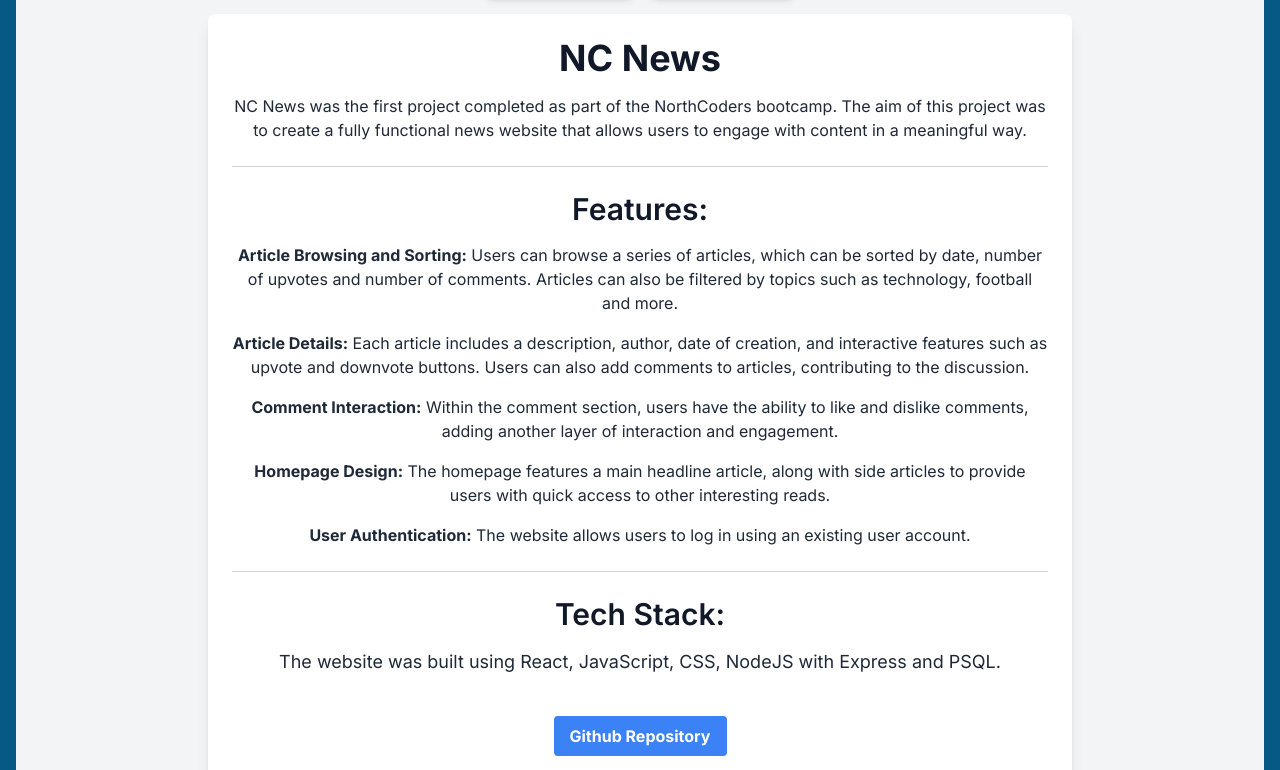
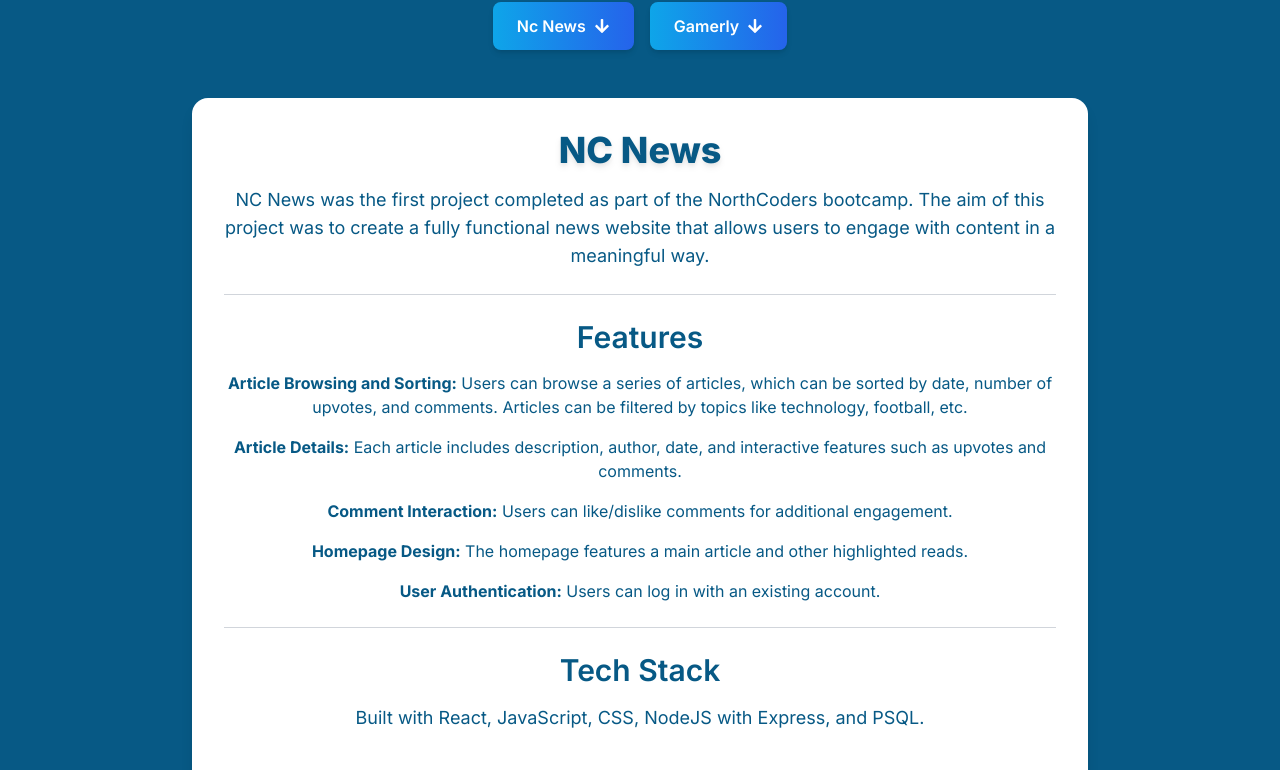
Before and after one commit to ChannersSoh/portfolio-website, a Next.js app: page /projects/nc-news in a window 1280 px wide. Shown: the part 250-1020 px from the top of the page. Built offline with nearby package versions, Linux system fonts and the light colour scheme.

Commit message:
finished base css could improve in the future

```diff
--- a/src/app/projects/gamerly/page.tsx
+++ b/src/app/projects/gamerly/page.tsx
@@ -1,50 +1,61 @@
 import React from 'react';
 
-const Gamerly: React.FC = () => {
+const Gamerly = () => {
   return (
-    <div className="max-w-4xl mx-auto p-6 bg-white shadow-lg rounded-lg text-center">
-      <h1 className="text-4xl font-bold text-gray-900 mb-4">Gamerly</h1>
-      <p className="text-gray-800 mb-6">
+    <div className="max-w-4xl mx-auto p-8 bg-white text-sky-800 shadow-lg rounded-2xl text-center mt-12">
+      {/* Title */}
+      <h1 className="text-4xl font-extrabold mb-4 drop-shadow-md">
+        Gamerly
+      </h1>
+
+      {/* Description */}
+      <p className="text-lg mb-6">
         Gamerly is a dynamic social media platform tailored for gamers. The application allows users to register for an account, log in, and interact with a range of gaming-related features. Upon logging in, users are presented with a selection of popular games drawn from a comprehensive database. They can select 1-3 games of interest and are subsequently directed to a personalized homepage.
       </p>
 
+      {/* Features Section */}
       <section className="border-t border-gray-300 pt-6 mt-6">
-        <h2 className="text-3xl font-semibold text-gray-900 mb-4">Features</h2>
-        <ul className="space-y-4 text-gray-800">
-          <li><strong>Game Selection and Recommendations:</strong> After selecting their preferred games, users are shown recommendations for similar games, along with current popular titles and games sorted by genre.</li>
-          <li><strong>Game Details:</strong> Each game has a dedicated page that includes a detailed description, release date, available platforms, tags, genres, and a rating feature.</li>
-          <li><strong>Search Functionality:</strong> Users can search for specific games using a robust search feature.</li>
-          <li><strong>Navigation:</strong> Users can easily navigate between the homepage, a friends tab, and their profile tab.</li>
-          <li><strong>Friends Tab:</strong> Users can manage their friend list, including adding and removing friends. They can also engage in real-time chat with friends and view their personal 'Wishlist' and 'My Games' libraries.</li>
-          <li><strong>Game Libraries:</strong> Users can add or remove games from their 'Wishlist' and 'My Games' libraries by interacting with game cards.</li>
+        <h2 className="text-3xl font-semibold mb-4">Features</h2>
+        <ul className="space-y-4">
+          <li><strong>Game Selection and Recommendations:</strong> Users see recommendations for similar games, popular titles, and games sorted by genre based on their preferences.</li>
+          <li><strong>Game Details:</strong> Each game has a dedicated page with a detailed description, release date, platforms, tags, genres, and a rating feature.</li>
+          <li><strong>Search Functionality:</strong> A robust search feature for users to find specific games.</li>
+          <li><strong>Navigation:</strong> Users can navigate between the homepage, friends tab, and profile tab seamlessly.</li>
+          <li><strong>Friends Tab:</strong> Users can manage friends, engage in real-time chat, and view personal 'Wishlist' and 'My Games' libraries.</li>
+          <li><strong>Game Libraries:</strong> Games can be added to or removed from 'Wishlist' and 'My Games' libraries through interactive game cards.</li>
         </ul>
       </section>
 
+      {/* Tech Stack Section */}
       <section className="border-t border-gray-300 pt-6 mt-6">
-        <h2 className="text-3xl font-semibold text-gray-900 mb-4">Tech Stack</h2>
-        <p className="text-gray-800">
-          The website was built using React Native, JavaScript, TypeScript, NodeJS with Express, Python, Python Flask, and Firebase.
+        <h2 className="text-3xl font-semibold mb-4">Tech Stack</h2>
+        <p className="text-lg mb-6">
+          Built with React Native, JavaScript, TypeScript, NodeJS with Express, Python Flask, and Firebase.
         </p>
       </section>
 
+      {/* Challenges Section */}
       <section className="border-t border-gray-300 pt-6 mt-6">
-        <h2 className="text-3xl font-semibold text-gray-900 mb-4">Challenges Faced</h2>
-        <ul className="space-y-4 text-gray-800">
-          <li><strong>Data Storage and Sorting:</strong> Integrating Firebase to efficiently store and sort data from an external API presented some challenges. Ensuring data consistency and optimizing query performance were key hurdles.</li>
-          <li><strong>Real-Time Chat Implementation:</strong> Developing a real-time chat feature using Firebase required handling complex synchronization and ensuring that messages were delivered instantly and accurately.</li>
-          <li><strong>Recommendation System:</strong> Implementing a recommendation engine with Python Flask required developing an effective algorithm to analyze user preferences and provide relevant game suggestions. This involved integrating machine learning techniques and ensuring the recommendations were accurate and timely.</li>
+        <h2 className="text-3xl font-semibold mb-4">Challenges Faced</h2>
+        <ul className="space-y-4">
+          <li><strong>Data Storage and Sorting:</strong> Integrating Firebase for efficient data storage and sorting presented challenges in data consistency and performance.</li>
+          <li><strong>Real-Time Chat Implementation:</strong> Ensuring reliable and instant message delivery for real-time chat using Firebase.</li>
+          <li><strong>Recommendation System:</strong> Developing a recommendation engine with Python Flask involved machine learning techniques to ensure accurate, timely suggestions.</li>
         </ul>
       </section>
 
+      {/* GitHub Link */}
       <a
-  href="https://github.com/ChannersSoh/nc-news"
-  className="inline-block bg-blue-500 text-white font-bold py-2 px-4 mt-4 rounded hover:bg-blue-700 mt-2 transition duration-200"
-  target="_blank"
-  rel="noopener noreferrer"
->
-  Github Repository
-</a>
-      <div className="mt-8 text-center">
+        href="https://github.com/ChannersSoh/gamerly"
+        className="inline-block bg-blue-500 text-white font-bold py-2 px-4 mt-4 rounded-full hover:bg-blue-700 transition duration-300"
+        target="_blank"
+        rel="noopener noreferrer"
+      >
+        View on GitHub
+      </a>
+
+      {/* Video Demo */}
+      <div className="mt-8">
         <video className="mx-auto rounded-lg shadow-lg" controls width="600">
           <source src="/ui/pictures/gamerly.mp4" type="video/mp4" />
           Your browser does not support the video tag.
--- a/src/app/projects/layout.tsx
+++ b/src/app/projects/layout.tsx
@@ -1,28 +1,29 @@
-import type { Metadata } from "next";
 import { Inter } from "next/font/google";
 import "../globals.css";
 import ProjectButton from "@/app/ui/components/project-buttons";
 
 const inter = Inter({ subsets: ["latin"] });
 
-export const metadata: Metadata = {
-  title: "Projects - My Portfolio",
-  description: "Explore various projects on my portfolio",
+type ProjectsLayoutProps = {
+  children: React.ReactNode;
 };
 
-export default function ProjectsLayout({
-  children,
-}: {
-  children: React.ReactNode;
-}) {
+export default function ProjectsLayout( {children} : ProjectsLayoutProps) {
   return (
-    <div className={`${inter.className} bg-gray-100`}>
-      <h1 className="text-5xl font-extrabold bg-gradient-to-r from-sky-500 to-blue-600 text-transparent bg-clip-text mt-8 mb-6 text-center">Projects</h1>
-      <div className="max-w-4xl mx-auto p-4">
-        <div className="flex justify-center space-x-4 mb-4">
-          <ProjectButton href="/projects/nc-news">Nc News</ProjectButton>
-          <ProjectButton href="/projects/gamerly">Gamerly</ProjectButton>
-        </div>
+    <div className={`${inter.className} bg-sky-800 min-h-screen text-white`}>
+
+      <h1 className="text-6xl font-extrabold text-white mt-16 mb-12 text-center drop-shadow-4xl relative">
+        Projects
+      </h1>
+
+      {/* Project Buttons */}
+      <div className="flex justify-center space-x-4 mb-8">
+        <ProjectButton href="/projects/nc-news">Nc News</ProjectButton>
+        <ProjectButton href="/projects/gamerly">Gamerly</ProjectButton>
+      </div>
+
+      {/* Content */}
+      <div >
         {children}
       </div>
     </div>
--- a/src/app/projects/nc-news/page.tsx
+++ b/src/app/projects/nc-news/page.tsx
@@ -1,7 +1,6 @@
-import React from 'react';
 import Carousel from '@/app/ui/components/carousel';
 
-const Ncnews: React.FC = () => {
+const Ncnews = () => {
   const images = [
     '/ui/pictures/Screenshot(149).png',
     '/ui/pictures/Screenshot(150).png',
@@ -11,37 +10,42 @@
   ];
 
   return (
-    <div className="max-w-4xl mx-auto p-6 bg-white shadow-lg rounded-lg text-center">
-      <h1 className="text-4xl font-bold text-gray-900 mb-4">NC News</h1>
-      <p className="text-gray-800 mb-6">
+    <div className="max-w-4xl mx-auto p-8 bg-white text-sky-800 shadow-lg rounded-2xl text-center mt-12 ">
+
+      <h1 className="text-4xl font-extrabold mb-4 drop-shadow-md">
+        NC News
+      </h1>
+
+      <p className="text-lg  mb-6">
         NC News was the first project completed as part of the NorthCoders bootcamp. The aim of this project was to create a fully functional news website that allows users to engage with content in a meaningful way.
       </p>
 
       <section className="border-t border-gray-300 pt-6 mt-6">
-        <h2 className="text-3xl font-semibold text-gray-900 mb-4">Features:</h2>
-        <ul className="space-y-4 text-gray-800">
-          <li><strong>Article Browsing and Sorting:</strong> Users can browse a series of articles, which can be sorted by date, number of upvotes and number of comments. Articles can also be filtered by topics such as technology, football and more.</li>
-          <li><strong>Article Details:</strong> Each article includes a description, author, date of creation, and interactive features such as upvote and downvote buttons. Users can also add comments to articles, contributing to the discussion.</li>
-          <li><strong>Comment Interaction:</strong> Within the comment section, users have the ability to like and dislike comments, adding another layer of interaction and engagement.</li>
-          <li><strong>Homepage Design:</strong> The homepage features a main headline article, along with side articles to provide users with quick access to other interesting reads.</li>
-          <li><strong>User Authentication:</strong> The website allows users to log in using an existing user account.</li>
+        <h2 className="text-3xl font-semibold mb-4">Features</h2>
+        <ul className="space-y-4 ">
+          <li><strong>Article Browsing and Sorting:</strong> Users can browse a series of articles, which can be sorted by date, number of upvotes, and comments. Articles can be filtered by topics like technology, football, etc.</li>
+          <li><strong>Article Details:</strong> Each article includes description, author, date, and interactive features such as upvotes and comments.</li>
+          <li><strong>Comment Interaction:</strong> Users can like/dislike comments for additional engagement.</li>
+          <li><strong>Homepage Design:</strong> The homepage features a main article and other highlighted reads.</li>
+          <li><strong>User Authentication:</strong> Users can log in with an existing account.</li>
         </ul>
       </section>
 
+      {/* Tech Stack Section */}
       <section className="border-t border-gray-300 pt-6 mt-6">
-        <h2 className="text-3xl font-semibold text-gray-900 mb-4">Tech Stack:</h2>
-        <p className="text-lg text-gray-800 mb-6">
-          The website was built using React, JavaScript, CSS, NodeJS with Express and PSQL.
+        <h2 className="text-3xl font-semibold mb-4">Tech Stack</h2>
+        <p className="text-lg mb-6">
+          Built with React, JavaScript, CSS, NodeJS with Express, and PSQL.
         </p>
       </section>
 
       <a
         href="https://github.com/ChannersSoh/nc-news"
-         className="inline-block bg-blue-500 text-white font-bold py-2 px-4 mt-4 rounded hover:bg-blue-700 mt-2 transition duration-200"
+        className="inline-block bg-blue-500 text-white font-bold py-2 px-4 rounded-full hover:bg-blue-700 mt-4 transition duration-300"
         target="_blank"
         rel="noopener noreferrer"
       >
-        Github Repository
+        View on GitHub
       </a>
 
       <div className="mt-8">
--- a/src/app/ui/components/project-buttons.tsx
+++ b/src/app/ui/components/project-buttons.tsx
@@ -8,9 +8,12 @@
 
 export default function ProjectButton({ href, children }: ProjectButtonProps) {
   return (
-    <Link href={href} className="relative inline-flex items-center bg-gradient-to-r from-sky-500 to-blue-600 text-white font-semibold px-6 py-3 rounded-lg shadow-md hover:from-sky-600 hover:to-blue-700 transition-transform transform hover:scale-105 hover:shadow-lg">
+    <Link
+      href={href}
+      className="flex items-center bg-gradient-to-r from-sky-500 to-blue-600 text-white font-semibold px-6 py-3 rounded-lg shadow-md hover:from-sky-600 hover:to-blue-700 transition-transform transform hover:scale-105 hover:shadow-lg"
+    >
       <span className="mr-2">{children}</span>
-      <FaArrowDown className="ml-2" />
+      <FaArrowDown />
     </Link>
   );
 }
```
Also changed, not shown: src/app/about/page.tsx (+23 -9 lines), src/app/page.tsx (+2 -22 lines).
